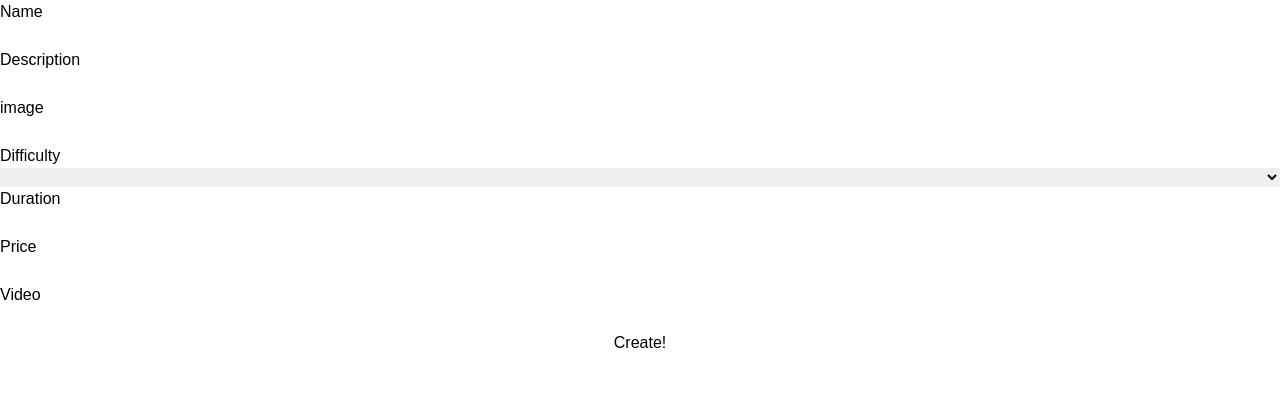
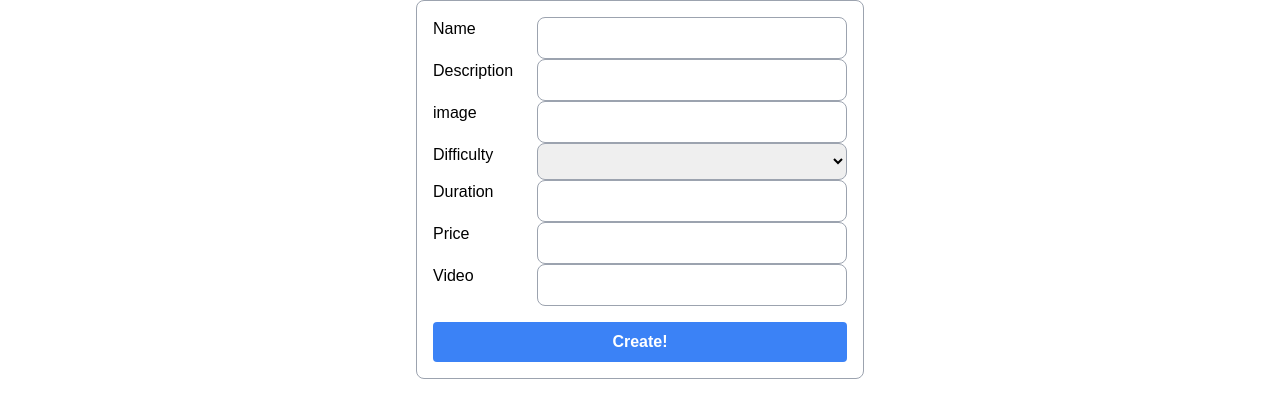
Before and after one commit to geromedina/FromZeroToDev, a React (Vite) app in the folder client/: page /create in a window 1280 px wide. Shown: the top 418 px of the page. Built offline with nearby package versions, Linux system fonts and the light colour scheme.

Commit message:
form style añadido

```diff
--- a/client/src/pages/Courses/Courses.tsx
+++ b/client/src/pages/Courses/Courses.tsx
@@ -4,7 +4,10 @@ import { getCourses } from "../../store/coursesSlices";
 import CardsContainer from "../../components/CardsContainer/CardsContainer";
 import { useAppSelector } from "../../store/hooks";
 import Pagination from "../../components/Pagination/Pagination";
-import "./Courses.css"
+import "./Courses.css";
+import { Filters } from "../../components/Filters/Filters";
+import { Sorter } from "../../components/Filters/Sorters/Sorter";
+import { SearchBar } from "../../components/Filters/SearchBar/SearchBar";
 
 interface Course {
   name: string;
@@ -33,6 +36,9 @@ const Courses: React.FC = (): JSX.Element => {
 
   return (
     <>
+      <SearchBar />
+      <Sorter />
+      <Filters />
       <CardsContainer currentCourses={currentCourses} />
       <Pagination
         currentPage={currentPage}
--- a/client/src/pages/Form/Form.tsx
+++ b/client/src/pages/Form/Form.tsx
@@ -85,31 +85,40 @@ const Form: React.FC = (): JSX.Element => {
     } else return;
   };
   return (
-    <div className="border-solid">
-      <form onSubmit={submitHandler} className="grid grid-colms-8 border-solid">
-        <label>Name</label>
+    <div className="max-w-md mx-auto">
+      <form
+        onSubmit={submitHandler}
+        className="grid grid-cols-8 border border-gray-400 p-4 rounded-lg"
+      >
+        <label className="col-span-2">Name</label>
         <input
-          className="border-solid"
+          className="col-span-6 border border-gray-400 p-2 rounded-lg"
           value={form.name}
           onChange={changeHandler}
           name="name"
         ></input>
-        <span>{errors.name}</span>
+        <span className="col-span-8 text-red-600">{errors.name}</span>
 
-        <label>Description</label>
+        <label className="col-span-2">Description</label>
         <input
           value={form.description}
           onChange={changeHandler}
           name="description"
-          className="border-solid"
+          className="col-span-6 border border-gray-400 p-2 rounded-lg"
         ></input>
-        <span>{errors.description}</span>
-        <label>image</label>
-        <input value={form.image} onChange={changeHandler} name="image"></input>
-        <span>{errors.image}</span>
+        <span className="col-span-8 text-red-600">{errors.description}</span>
+        <label className="col-span-2">image</label>
+        <input
+          value={form.image}
+          onChange={changeHandler}
+          name="image"
+          className="col-span-6 border border-gray-400 p-2 rounded-lg"
+        ></input>
+        <span className="col-span-8 text-red-600">{errors.image}</span>
 
-        <label>Difficulty</label>
+        <label className="col-span-2">Difficulty</label>
         <select
+          className="col-span-6 border border-gray-400 p-2 rounded-lg"
           value={form.difficulty}
           onChange={changeHandler}
           name="difficulty"
@@ -130,21 +139,38 @@ const Form: React.FC = (): JSX.Element => {
             Advanced{" "}
           </option>
         </select>
-        <span>{errors.difficulty}</span>
-        <label>Duration</label>
+        <span className="col-span-8 text-red-600">{errors.difficulty}</span>
+        <label className="col-span-2">Duration</label>
         <input
+          className="col-span-6 border border-gray-400 p-2 rounded-lg"
           value={form.duration}
           onChange={changeHandler}
           name="duration"
         ></input>
-        <span>{errors.duration}</span>
-        <label>Price</label>
-        <input value={form.price} onChange={changeHandler} name="price"></input>
-        <span>{errors.price}</span>
-        <label>Video</label>
-        <input value={form.video} onChange={changeHandler} name="video"></input>
-        <span>{errors.video}</span>
-        <button type="submit"> Create! </button>
+        <span className="col-span-8 text-red-600">{errors.duration}</span>
+        <label className="col-span-2">Price</label>
+        <input
+          className="col-span-6 border border-gray-400 p-2 rounded-lg"
+          value={form.price}
+          onChange={changeHandler}
+          name="price"
+        ></input>
+        <span className="col-span-8 text-red-600">{errors.price}</span>
+        <label className="col-span-2">Video</label>
+        <input
+          value={form.video}
+          onChange={changeHandler}
+          name="video"
+          className="col-span-6 border border-gray-400 p-2 rounded-lg"
+        ></input>
+        <span className="col-span-8 text-red-600">{errors.video}</span>
+        <button
+          type="submit"
+          className="col-span-8 mt-4 bg-blue-500 hover:bg-blue-700 text-white font-bold py-2 px-4 rounded"
+        >
+          {" "}
+          Create!{" "}
+        </button>
       </form>
     </div>
   );
```
Also changed, not shown: 1 other file (tests, documents, lock files or other folders).
